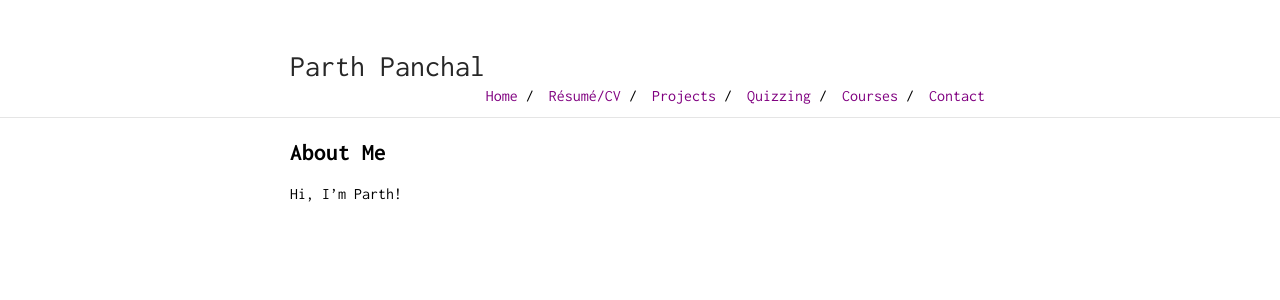
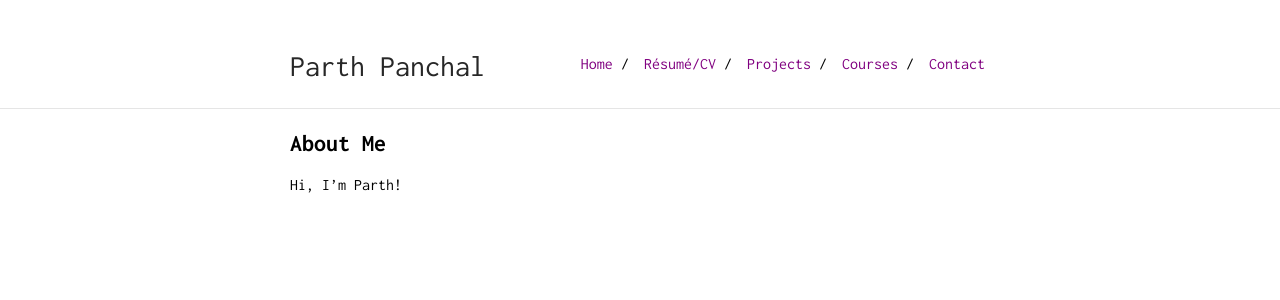
Before and after one commit to parth-panchal/parth-panchal.github.io, a Jekyll site: the page built from index.md, in a window 1280 px wide. Shown: the top 300 px of the page. Built offline with Jekyll 4.4.1, drawn with Linux system fonts in a browser that asks for light colours; our own code applies the rules of GitHub Pages for plain Markdown files.

Commit message:
Update nav.yml

```diff
--- a/_data/nav.yml
+++ b/_data/nav.yml
@@ -3,9 +3,6 @@
 
 - name: "Courses"
   link: "courses"
-
-- name: "Quizzing"
-  link: "quizzing"
 
 - name: "Projects"
   link: "projects"
```
